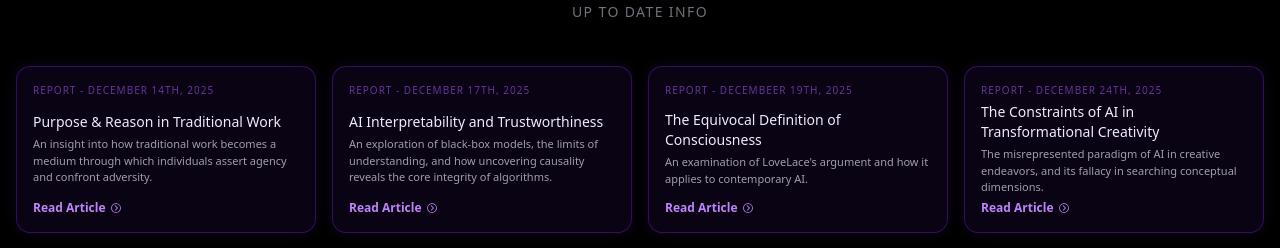
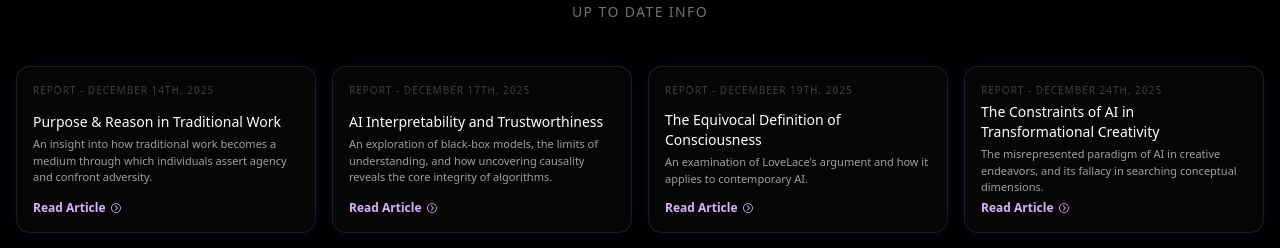
Before and after one commit to BekzodDjumanov/Portfolio, a Next.js app: page / in a window 1280 px wide. Shown: the part 704-952 px from the top of the page. Built offline with nearby package versions, Linux system fonts and the light colour scheme; a web font is replaced by a local one.

Commit message:
new ux changes to articles

```diff
--- a/app/page.tsx
+++ b/app/page.tsx
@@ -467,8 +467,8 @@ export default function Home() {
               key={index}
               className="
               rounded-xl border
-              bg-zinc-100 dark:bg-[#0b0416]/90
-              border-black/5 dark:border-violet-900/60
+              bg-zinc-100/50 dark:bg-white/[0.02]
+              border-black/5 dark:border-white/10
               backdrop-blur-xl
               backdrop-blur-md
               dark:shadow-[0_0_20px_-5px_rgba(76,29,149,0.3)]
@@ -478,13 +478,13 @@ export default function Home() {
             "
             >
               {/* Top */}
-              <span className="text-[10px] uppercase tracking-widest text-gray-500 dark:text-[#a855f7]/60 mb-1">
+              <span className="text-[10px] uppercase tracking-widest text-gray-500 dark:text-zinc-700 mb-1">
                 {card.date}
               </span>
 
               {/* Middle */}
               <div>
-                <h2 className="text-sm font-medium text-black dark:text-[#f3e8ff]">
+                <h2 className="text-sm font-medium text-black dark:text-white">
                   {card.title}
                 </h2>
                 <p className="text-[11px] text-gray-700 dark:text-zinc-400 mt-1">
@@ -495,7 +495,7 @@ export default function Home() {
               {/* Bottom */}
               <Link
                 href={card.href}
-                className="text-xs font-semibold text-black dark:text-[#c084fc]
+                className="text-xs font-semibold text-black dark:text-purple-300
                      flex items-center gap-1 transition-all hover:gap-2 duration-300 ease-in-out mt-1"
               >
                 Read Article <IoIosArrowDropright />
```
